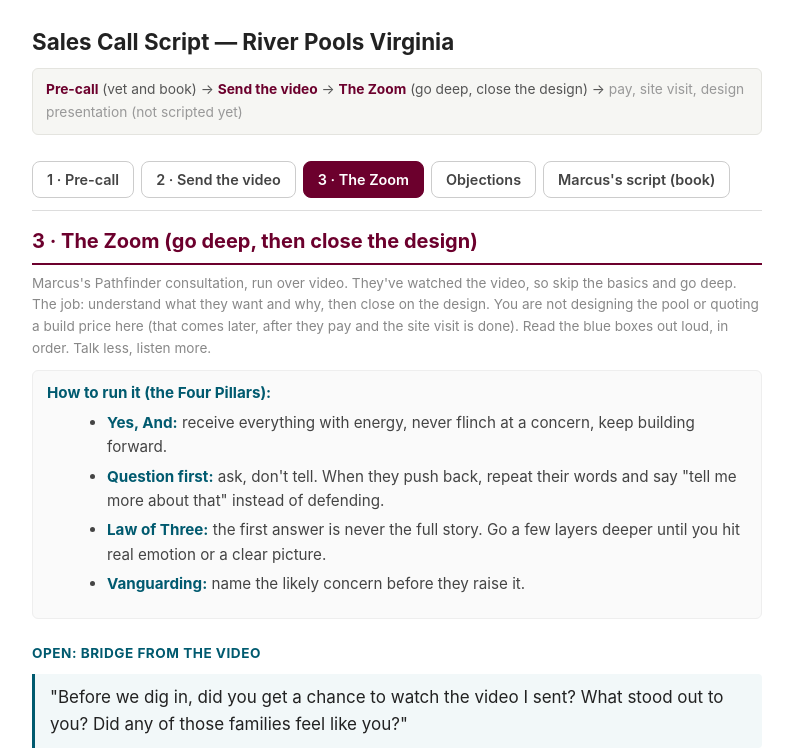
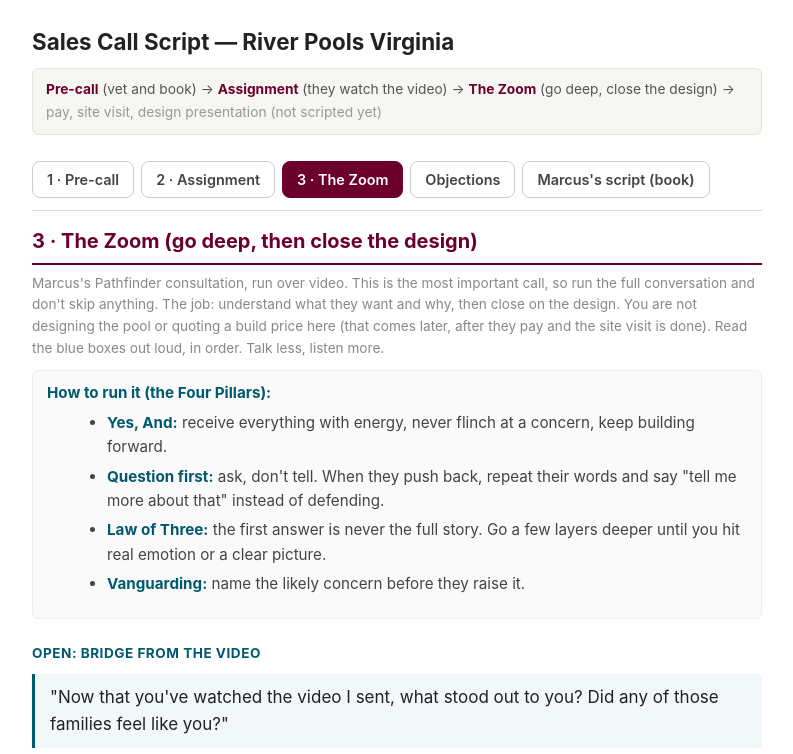
Before and after one commit to Samuel-Fiberglass/pool-call-script, a plain HTML site: page index.html in a window 1280 px wide. Both pictures are taken after a click on the button "3 · The Zoom". Shown: the top 754 px of the page, without its empty margins (243-1036 px from the left). Drawn offline with Linux system fonts and the light colour scheme.

Commit message:
Assignment label + gate; Zoom runs full conversation

```diff
--- a/index.html
+++ b/index.html
@@ -48,13 +48,13 @@
 
 <h1>Sales Call Script — River Pools Virginia</h1>
 <div class="flow">
-  <b>Pre-call</b> (vet and book) → <b>Send the video</b> → <b>The Zoom</b> (go deep, close the design) →
+  <b>Pre-call</b> (vet and book) → <b>Assignment</b> (they watch the video) → <b>The Zoom</b> (go deep, close the design) →
   <span class="later">pay, site visit, design presentation (not scripted yet)</span>
 </div>
 
 <div class="tabs">
   <button class="tab active" data-tab="s1">1 · Pre-call</button>
-  <button class="tab" data-tab="assign">2 · Send the video</button>
+  <button class="tab" data-tab="assign">2 · Assignment</button>
   <button class="tab" data-tab="zoom">3 · The Zoom</button>
   <button class="tab" data-tab="obj">Objections</button>
   <button class="tab" data-tab="book">Marcus's script (book)</button>
@@ -106,8 +106,8 @@
 
 <!-- ================= 2 · SEND THE VIDEO ================= -->
 <section id="assign" class="panel">
-  <h2>2 · Send the video</h2>
-  <p class="meta">At the end of the pre-call, give them one video to watch before the Zoom. This is Marcus Sheridan's Assignment Selling: they watch it first, so the Zoom is a real conversation instead of basic questions. Read the blue boxes out loud; italic notes are just for you.</p>
+  <h2>2 · The Assignment (video before the Zoom)</h2>
+  <p class="meta">At the end of the pre-call, give them one video to watch. This is Marcus Sheridan's Assignment Selling, and it's a gate: we do not hold the Zoom until they've watched it. Read the blue boxes out loud; italic notes are just for you.</p>
 
   <div class="principle"><b>Why it works:</b> educated buyers close far more often (Marcus's data: prospects who did the homework bought about 80% of the time versus about 25%). The video both sells and qualifies. A buyer who won't watch a short video about their own project usually isn't a real buyer.</div>
 
@@ -131,7 +131,7 @@
 <!-- ================= 3 · THE ZOOM ================= -->
 <section id="zoom" class="panel">
   <h2>3 · The Zoom (go deep, then close the design)</h2>
-  <p class="meta">Marcus's Pathfinder consultation, run over video. They've watched the video, so skip the basics and go deep. The job: understand what they want and why, then close on the design. You are not designing the pool or quoting a build price here (that comes later, after they pay and the site visit is done). Read the blue boxes out loud, in order. Talk less, listen more.</p>
+  <p class="meta">Marcus's Pathfinder consultation, run over video. This is the most important call, so run the full conversation and don't skip anything. The job: understand what they want and why, then close on the design. You are not designing the pool or quoting a build price here (that comes later, after they pay and the site visit is done). Read the blue boxes out loud, in order. Talk less, listen more.</p>
 
   <div class="principle">
     <b>How to run it (the Four Pillars):</b>
@@ -144,7 +144,7 @@
   </div>
 
   <h3>Open: bridge from the video</h3>
-  <div class="say">"Before we dig in, did you get a chance to watch the video I sent? What stood out to you? Did any of those families feel like you?"</div>
+  <div class="say">"Now that you've watched the video I sent, what stood out to you? Did any of those families feel like you?"</div>
   <p class="note">Both decision makers should be on camera. If one isn't there, reschedule. Don't run it with half the table.</p>
 
   <h3>The Honest Agreement</h3>
```
